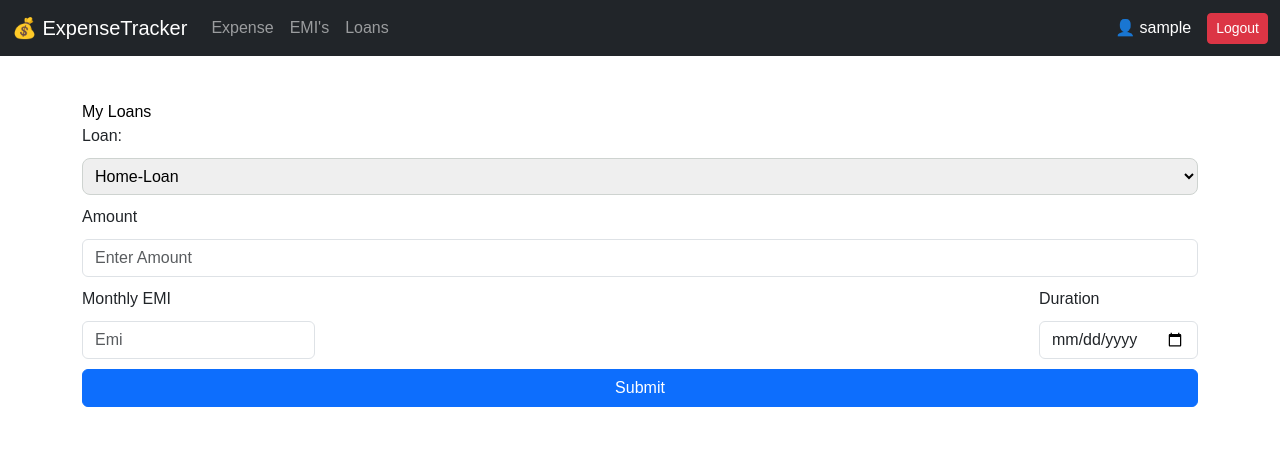
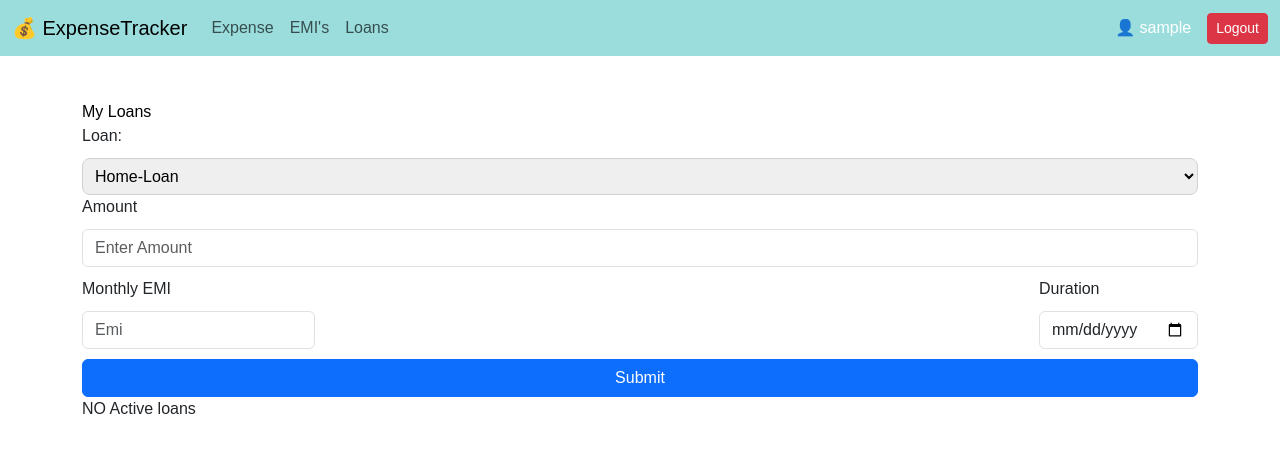
Before and after one commit to Mahendra-singhh/Self_Expenses_Tracker, a Flask app: page /loans in a window 1280 px wide. Shown: the top 453 px of the page. Run offline with Flask 3, Linux system fonts and the light colour scheme; the visitor is signed in with stand-in values (Sample User, id 1).

Commit message:
ui improvents template imrovemnet of loan

```diff
--- a/app.py
+++ b/app.py
@@ -255,16 +255,16 @@ def loans():
         duration=request.form.get('duration')
 
         if not loan_type:
-            flash("Enter loan type")
+            flash("Enter loan type","danger")
             return redirect(url_for('loans'))
         if not amount:
-            flash("Enter loan amount")
+            flash("Enter loan amount","danger")
             return redirect(url_for('loans'))
         if not monthly:
-            flash("Enter monthly emi ")
+            flash("Enter monthly emi ","danger")
             return redirect(url_for('loans'))
         if not duration:
-            flash("Enter loan duration")
+            flash("Enter loan duration","danger")
             return redirect(url_for('loans'))
 
         new_loan=Loans(
@@ -275,10 +275,11 @@ def loans():
         )
         db.session.add(new_loan)
         db.session.commit()
-        print(new_loan.duration)
+        flash("after commit","success")
         return redirect(url_for('loans'))
+    loans=User.query.filter_by(username=session['user']).all()
 
-    return render_template('loans.html')
+    return render_template('loans.html',loans=loans)
 
 
 
--- a/static/style.css
+++ b/static/style.css
@@ -13,11 +13,15 @@
     width: 80%;
     margin: auto;
 }
+.navbar{
+    background-color: rgb(155, 221, 221);
+}
 .newstyle{
     width: 60%;
     margin: auto;
 }
 .log{
+    background-color: rgb(155, 221, 221);
     padding: 50px;
     margin:150px auto;
     width:40%;
@@ -46,7 +50,7 @@
             font-weight: 700;
             display:  flex;
             justify-content: center;
-            background-color: rgb(50, 48, 45);
+            background-color: rgb(155, 221, 221);
             width: 50%;
             margin: auto;
             padding: 20px 50px;
@@ -74,7 +78,7 @@
 .expense-list{
     width: 91%;
     margin: auto;
-      box-shadow:0px 4px 10px 5px rgba(141, 237, 7, 0.3);
+      box-shadow:0px 4px 10px 5px rgb(155, 221, 221);
        border-radius:15px;
 
 }
@@ -86,7 +90,7 @@
     gap: 20px;
     width: 50%;
    border-radius:15px;
-    box-shadow:0px 4px 10px 5px rgba(141, 237, 7, 0.3);
+    box-shadow:0px 4px 10px 5px rgb(155, 221, 221);
 
 }
 .Big{
@@ -304,7 +308,7 @@ body {
     padding: 25px;
     border-radius: 12px;
     background: white;
-    box-shadow: 0 4px 15px rgba(0,0,0,0.1);
+    box-shadow: 0 4px 15px rgb(155, 221, 221);
 }
 
 .result-box {
--- a/templates/loans.html
+++ b/templates/loans.html
@@ -1,10 +1,9 @@
  {% extends 'profile.html' %}
-  {% block body %}
+ {% block body %}
 
-  <div class="loan">
+<div class="loan">
    <a href="">My Loans</a>
-
-   <form methods=["POST","GET"]>
+ <form method="POST" action='/loans'>
   <div class="form-group">
     <label for="course">Loan:</label>
 
@@ -12,10 +11,11 @@
   <option value="home">Home-Loan</option>
   <option value="car">Car-Loan</option>
   <option value="person">Personal-Loan</option>
-    <option value="misc">Misclenious</option>
+    <option value="misc">Miscellaneous</option>
 </select>
-</form>
-<form methods=["POST","GET"]>
+</div>
+
+
   <div class="form-group">
     <label for="exampleInputEmail1">Amount</label>
     <input type="text" name="amount"class="form-control" id="exampleInputEmail1" aria-describedby="emailHelp" placeholder="Enter Amount">
@@ -32,4 +32,48 @@
   <button type="submit" class="btn btn-primary">Submit</button>
 </form>
 </div>
+{% with messages =get_flashed_messages(with_categories=true) %}
+{%if messages%}
+{% for  category,ms in messages  %}
+<div class="alert alert-{{category}}">
+  {{ms}}
+</div>
+{% endfor %}
+{%endif%}
+{% endwith %}
+{%if loans%}
+
+
+<table>
+  <thead>
+  <tr>
+    <td>#</td>
+    <td>Loan Type</td>
+    <td>Loam Amount</td>
+    <td>Monthly Emi</td>
+    <td>Duration</td>
+  </tr>
+</thead>
+<tbody>
+{%for loan in loans%}
+  <tr>
+    <td>{{loop.index}}</td>
+    <td>{{loan.loan_type}}</td>
+    <td>{{loan.amount}}</td>
+    <td>{{loan.duration}}</td>
+    <td></td>
+  </tr>
+  {%endfor%}
+  </tbody>
+    {%else%}
+    NO Active loans
+    {%endif%}
+
+
+
+
+
+
+
+
   {%endblock body%}
--- a/templates/login.html
+++ b/templates/login.html
@@ -13,8 +13,8 @@
 
 
 
-    <div class="log"><div class="formal">
- <h2>Login</h2>
+<div class="log"><div class="formal">
+<h2>Login</h2>
 </div>
 
 <form method="POST" action="/login">
--- a/templates/profile.html
+++ b/templates/profile.html
@@ -17,7 +17,7 @@
 <body>
 
 <!-- 🔹 Navbar -->
-<nav class="navbar navbar-expand-lg navbar-dark bg-dark">
+<nav class="navbar navbar-expand-lg ">
   <div class="container-fluid">
 
     <a class="navbar-brand" href="{{url_for('home')}}">💰 ExpenseTracker</a>
```
